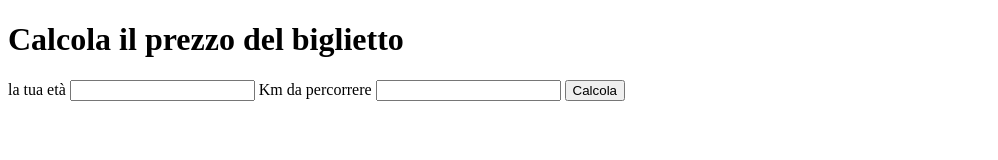
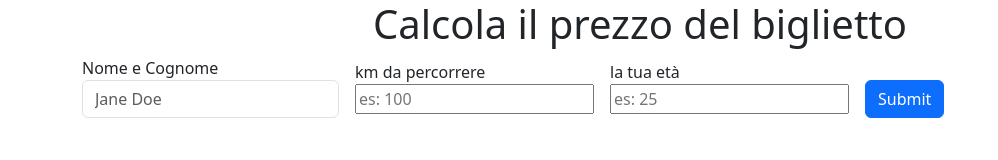
Before and after one commit to FrancescoMarra97/js-biglietto-treno-form, a plain HTML site: page index.html in a window 1280 px wide. Shown: the whole page, without its empty margins (0-998 px from the left). Drawn offline with nearby package versions, Linux system fonts and the light colour scheme.

Commit message:
event prevent

```diff
--- a/index.html
+++ b/index.html
@@ -5,19 +5,38 @@
     <meta charset="UTF-8">
     <meta name="viewport" content="width=device-width, initial-scale=1.0">
     <title>Document</title>
+    <link rel="stylesheet" href="https://cdn.jsdelivr.net/npm/bootstrap@5.3.3/dist/css/bootstrap.min.css">
 </head>
 <body>
-    <h1>Calcola il prezzo del biglietto</h1>
-<div>
-   <!--  <label for="name">Nome e Cognome</label>
-    <input type="text"  id="name"> -->
-    <label for="age">la tua età</label>
-    <input type="number"  id="age">
-    <label for="km">Km da percorrere</label>
-    <input type="number"  id="km">
-    <button type="button" id="button">Calcola</button>
-</div>
+   <div class="container">
+        <h1 class="text-center">Calcola il prezzo del biglietto</h1>
+        <form class="row gy-2 gx-3 align-items-center">
+            <div class="col-auto">
+              <label  for="name">Nome e Cognome</label>
+              <input type="text" class="form-control" id="name" placeholder="Jane Doe">
+            </div>
+            <div class="col-auto">
+              <label for="km">km da percorrere</label>
+              <div>
+                <input type="number"  id="km" placeholder="es: 100">
+              </div>
+            </div>
+            <div class="col-auto">
+                <label for="age">la tua età</label>
+                <div>
+                  <input type="number"  id="age" placeholder="es: 25">
+                </div>
+              </div>
 
+            <div class="col-auto">
+                <label for="button" class="visibility:hidden"></label>
+            <div>
+              <button type="submit" class="btn btn-primary" id="button">Submit</button>
+            </div>
+            </div>
+          </form>
+
+    </div>
     <script src="main.js"></script>
 </body>
 </html>
--- a/main.js
+++ b/main.js
@@ -3,6 +3,7 @@ const kmEl = document.getElementById("km");
 const ageEl = document.getElementById("age")
 const buttonEl = document.getElementById("button")
 
+const form = document.querySelector("form")
 function calculatePrice() {
 
 let Km=Number(kmEl.value) ;
@@ -33,3 +34,6 @@ return tot;
 }
 
 buttonEl.addEventListener("click", calculatePrice)
+form.addEventListener("submit", (event)=>{
+    event.preventDefault();
+})
```
